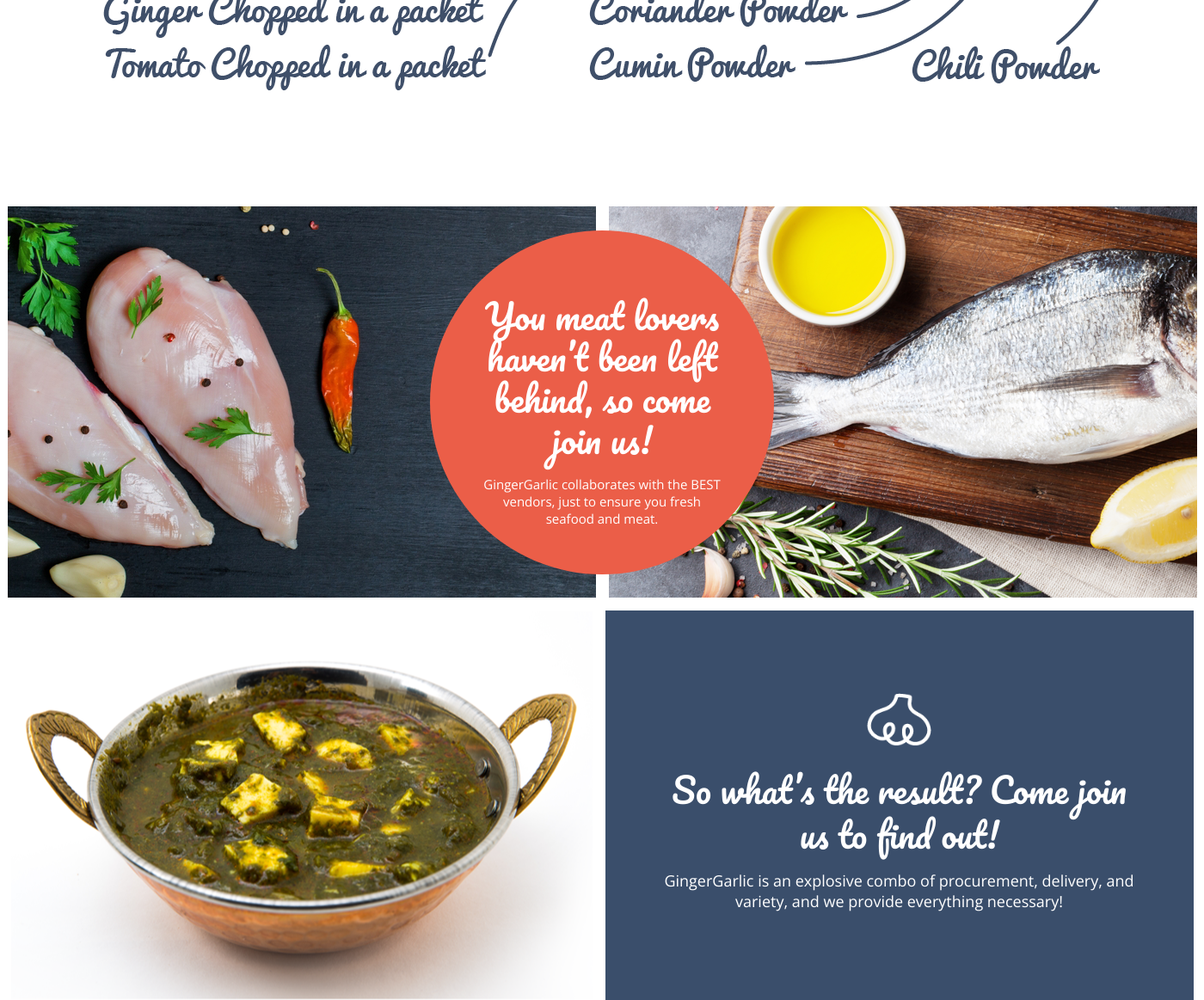
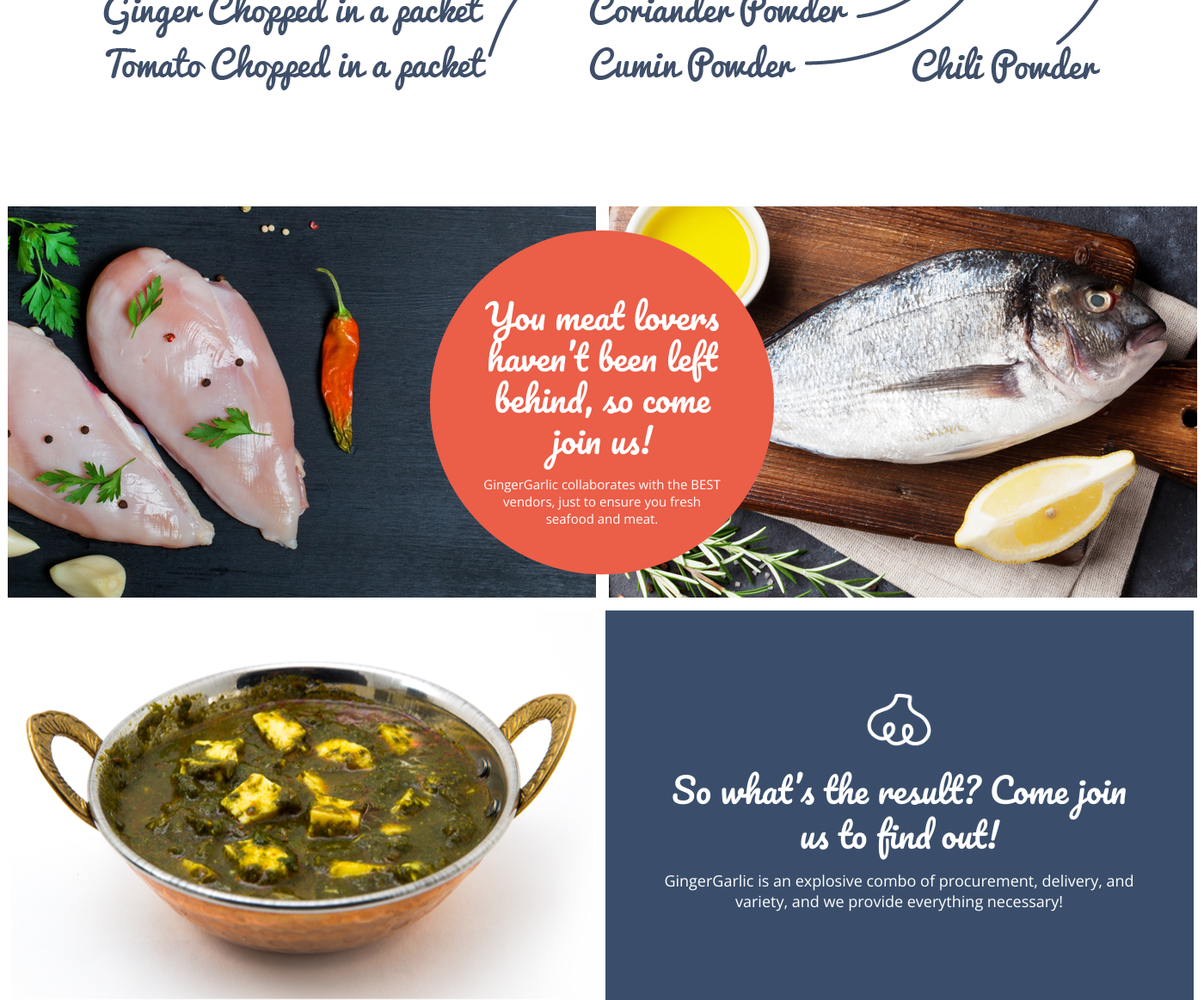
Before and after one commit to rakeshsukla53/gingergarlic, a Django app: page / in a window 1400 px wide. Shown: the part 3922-5085 px from the top of the page at 86% size. Run offline with Django 3.2, Linux system fonts and the light colour scheme.

Commit message:
background property missing for the fish

```diff
--- a/hello/static/css/index.css
+++ b/hello/static/css/index.css
@@ -370,6 +370,8 @@
 .fish-pic {
     width: 684px;
     height: 455px;
+    background-position: center;
+    background-repeat: no-repeat;
 }
 
 .meat-lovers-text {
```
